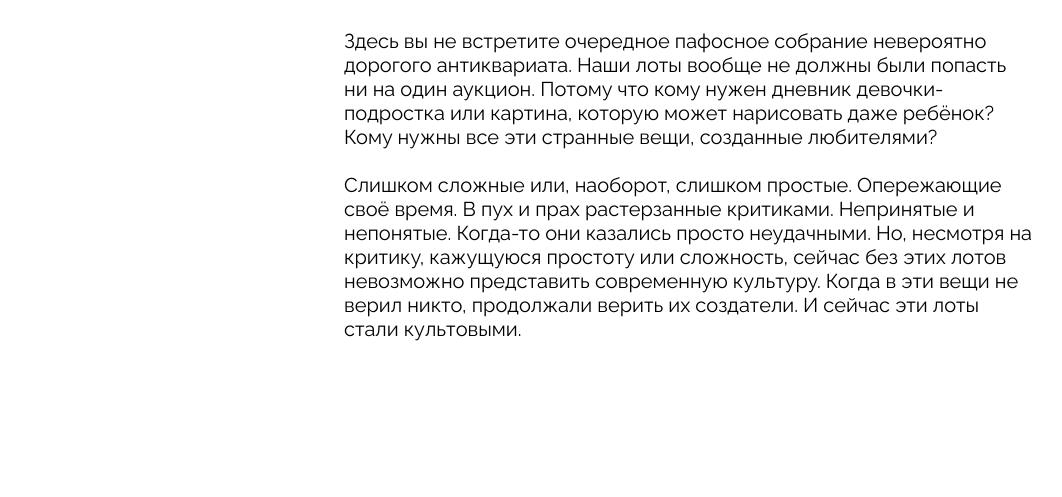
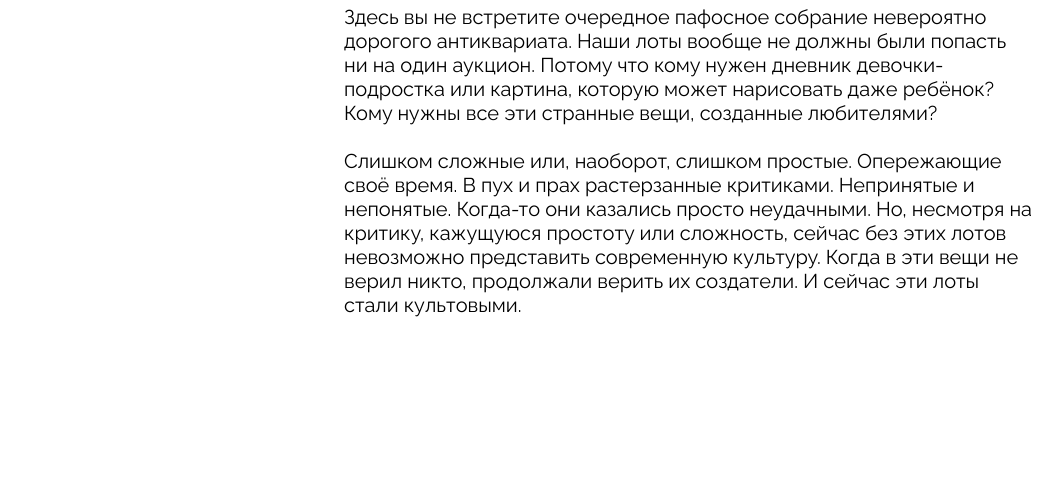
Before and after one commit to KapkanGG/ono-tebe-nado-fd, a plain HTML site: page index.html in a window 1280 px wide. Shown: the part 2361-2858 px from the top of the page, without its empty margins (129-1191 px from the left). Drawn offline with Linux system fonts and the light colour scheme.

Commit message:
public-10

```diff
--- a/styles/style.css
+++ b/styles/style.css
@@ -243,9 +243,7 @@ article {
 }
 
 .about__column {
-	display: flex;
 	flex-direction: column;
-	gap: 24px;
 	padding-top: 133px;
 }
 
```
